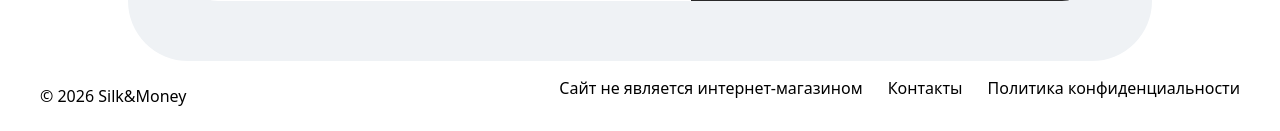
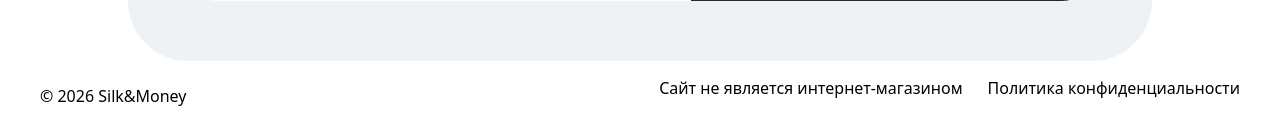
Before and after one commit to mishytka228mi2900-hub/silkmoney, a Flask app: page / in a window 1280 px wide. Shown: the part 1813-1944 px from the top of the page. Run offline with Flask 3, Linux system fonts and the light colour scheme.

Commit message:
ссылка

```diff
--- a/templates/base.html
+++ b/templates/base.html
@@ -56,7 +56,6 @@
             </div>
             <div class="footer-simple-right">
                 <p>Сайт не является интернет-магазином</p>
-                <a href="#" class="top-a">Контакты</a>
                 <a href="{{ url_for('politica_konfidencialnosti') }}" class="top-a">Политика конфиденциальности</a>
             </div>
         </div>
```
